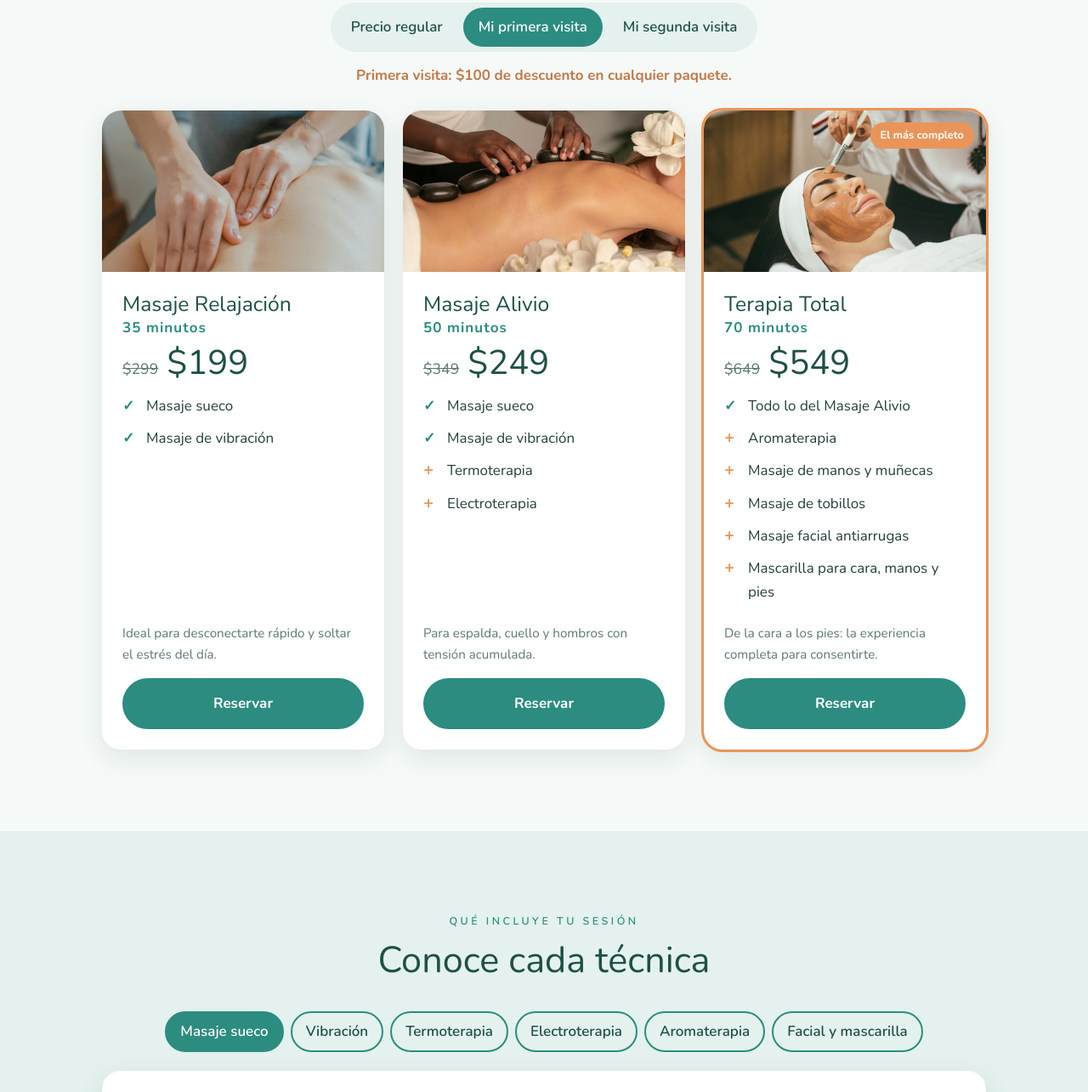
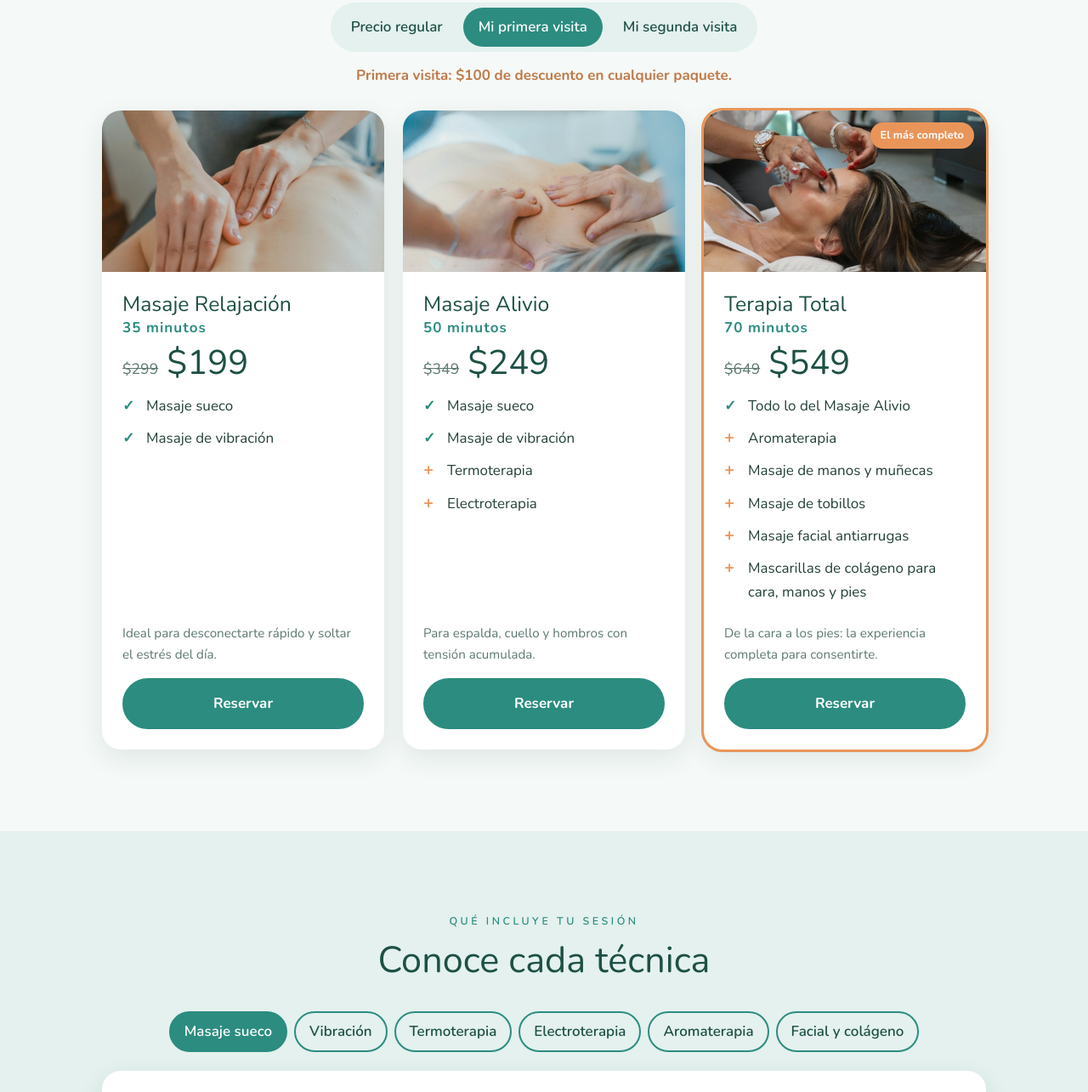
Before and after one commit to Poolx1/pagina-de-masajes, a plain HTML site: page index.html in a window 1280 px wide. Shown: the part 2999-4284 px from the top of the page at 85% size. Drawn offline with nearby package versions, Linux system fonts and the light colour scheme.

Commit message:
Actualizar WhatsApp, corregir imágenes y textos de vibración y colágeno
Co-Authored-By: Claude Sonnet 5.5 <noreply@anthropic.com>
Claude-Session: https://claude.ai/code/session_01WAvu8gWTcuznN6QFE25aCg

```diff
--- a/index.html
+++ b/index.html
@@ -135,7 +135,7 @@
           </div>
         </article>
         <article class="plan reveal" data-id="alivio" data-name="Masaje Alivio" data-base="349">
-          <img src="assets/alivio.jpg" alt="Termoterapia con piedras calientes en la espalda" loading="lazy" width="1000" height="667">
+          <img src="assets/cuello.jpg" alt="Masaje en cuello y hombros" loading="lazy" width="1000" height="667">
           <div class="plan-body">
             <h3>Masaje Alivio</h3>
             <p class="time">50 minutos</p>
@@ -152,7 +152,7 @@
         </article>
         <article class="plan star reveal" data-id="total" data-name="Terapia Total" data-base="649">
           <span class="tag">El más completo</span>
-          <img src="assets/total.jpg" alt="Aplicación de mascarilla facial" loading="lazy" width="1000" height="667">
+          <img src="assets/facial.jpg" alt="Masaje facial" loading="lazy" width="1000" height="667">
           <div class="plan-body">
             <h3>Terapia Total</h3>
             <p class="time">70 minutos</p>
@@ -163,7 +163,7 @@
               <li class="plus">Masaje de manos y muñecas</li>
               <li class="plus">Masaje de tobillos</li>
               <li class="plus">Masaje facial antiarrugas</li>
-              <li class="plus">Mascarilla para cara, manos y pies</li>
+              <li class="plus">Mascarillas de colágeno para cara, manos y pies</li>
             </ul>
             <p class="for">De la cara a los pies: la experiencia completa para consentirte.</p>
             <a class="btn block">Reservar</a>
@@ -186,10 +186,11 @@
             <button role="tab" data-tab="termo">Termoterapia</button>
             <button role="tab" data-tab="electro">Electroterapia</button>
             <button role="tab" data-tab="aroma">Aromaterapia</button>
-            <button role="tab" data-tab="facial">Facial y mascarilla</button>
+            <button role="tab" data-tab="facial">Facial y colágeno</button>
           </div>
           <div class="tab-panel">
             <img id="tabImg" src="assets/cuello.jpg" alt="" loading="lazy" width="1000" height="667">
+            <div class="tab-icon" id="tabIcon" hidden aria-hidden="true"></div>
             <div>
               <h3 id="tabTitle"></h3>
               <p id="tabText"></p>
@@ -257,7 +258,7 @@
     <img src="assets/logo.svg" alt="" width="48" height="48">
     <p><b>Alivio Terapia Corporal</b> · Un break al estrés</p>
     <p>Apertura próximamente en Jonacatepec, Morelos</p>
-    <p>Atención solo con cita · WhatsApp <a data-wa="Hola, quiero información de Alivio Terapia Corporal.">735 145 3373</a></p>
+    <p>Atención solo con cita · WhatsApp <a data-wa="Hola, quiero información de Alivio Terapia Corporal.">735 138 8291</a></p>
     <p class="tiny">© <span id="year"></span> Alivio Terapia Corporal. Fotos de Unsplash.</p>
   </footer>
 
--- a/script.js
+++ b/script.js
@@ -1,5 +1,5 @@
 // Número de WhatsApp: código de país (52 = México) + número, sin espacios.
-const WHATSAPP = "527351453373";
+const WHATSAPP = "527351388291";
 
 document.documentElement.classList.add("js");
 const $ = (s, el = document) => el.querySelector(s);
@@ -75,21 +75,22 @@ $("#quizOpts").addEventListener("change", updateQuiz);
 
 /* Técnicas */
 const tech = {
-  sueco: ["Masaje sueco", "La técnica clásica de relajación: movimientos largos y suaves, amasamiento y círculos sobre los músculos. Ayuda a soltar la tensión y a calmar el cuerpo y la mente.", "Incluido en los tres paquetes", "assets/cuello.jpg"],
-  vibra: ["Masaje de vibración", "Vibración aplicada sobre los músculos para ayudar a relajarlos y dar una sensación de descanso profundo en las zonas más cargadas.", "Incluido en los tres paquetes", "assets/relajacion.jpg"],
-  termo: ["Termoterapia", "Aplicación de calor sobre la zona tensa. El calor relaja el músculo, da una sensación de alivio y lo prepara para un masaje más efectivo.", "Incluido en Masaje Alivio y Terapia Total", "assets/alivio.jpg"],
-  electro: ["Electroterapia", "Estímulos eléctricos suaves sobre zonas con tensión o molestia. Se siente como un hormigueo y ayuda a relajar el músculo. No se aplica a personas con marcapasos.", "Incluido en Masaje Alivio y Terapia Total", "assets/hero.jpg"],
-  aroma: ["Aromaterapia", "Aceites con aromas que acompañan la sesión para crear un ambiente de calma y ayudarte a desconectar por completo.", "Incluido en Terapia Total", "assets/aroma.jpg"],
-  facial: ["Masaje facial y mascarilla", "Masaje facial antiarrugas que relaja los músculos del rostro, más mascarilla para cara, manos y pies. Sales con la piel fresca y expresión descansada.", "Incluido en Terapia Total", "assets/total.jpg"],
+  sueco: ["Masaje sueco", "La técnica clásica de relajación: movimientos largos y suaves, amasamiento y círculos sobre los músculos. Ayuda a soltar la tensión y a calmar el cuerpo y la mente.", "Incluido en los tres paquetes", "assets/cuello.jpg", "💆"],
+  vibra: ["Masaje de vibración", "Se realiza con un aparato vibrador que da pequeños golpes sobre el cuerpo. Ayuda a relajar los músculos y a soltar las zonas más cargadas.", "Incluido en los tres paquetes", null, "〰️"],
+  termo: ["Termoterapia", "Aplicación de calor sobre la zona tensa. El calor relaja el músculo, da una sensación de alivio y lo prepara para un masaje más efectivo.", "Incluido en Masaje Alivio y Terapia Total", null, "🔥"],
+  electro: ["Electroterapia", "Estímulos eléctricos suaves sobre zonas con tensión o molestia. Se siente como un hormigueo y ayuda a relajar el músculo. No se aplica a personas con marcapasos.", "Incluido en Masaje Alivio y Terapia Total", null, "⚡"],
+  aroma: ["Aromaterapia", "Aceites con aromas que acompañan la sesión para crear un ambiente de calma y ayudarte a desconectar por completo.", "Incluido en Terapia Total", "assets/aroma.jpg", "🌸"],
+  facial: ["Masaje facial y mascarilla de colágeno", "Masaje facial antiarrugas que relaja los músculos del rostro, más mascarillas de colágeno para cara, manos y pies. Sales con la piel fresca y expresión descansada.", "Incluido en Terapia Total", "assets/facial.jpg", "✨"],
 };
 function setTab(key) {
-  const [title, text, inc, img] = tech[key];
+  const [title, text, inc, img, icon] = tech[key];
   $$(".tab-btns button").forEach((b) => b.classList.toggle("on", b.dataset.tab === key));
   $("#tabTitle").textContent = title;
   $("#tabText").textContent = text;
   $("#tabIn").textContent = inc;
-  $("#tabImg").src = img;
-  $("#tabImg").alt = title;
+  const pic = $("#tabImg"), ico = $("#tabIcon");
+  pic.hidden = !img; ico.hidden = !!img;
+  if (img) { pic.src = img; pic.alt = title; } else { ico.textContent = icon; }
   const panel = $(".tab-panel");
   panel.classList.remove("swap");
   void panel.offsetWidth;
--- a/styles.css
+++ b/styles.css
@@ -184,3 +184,7 @@ footer a{color:#fff;cursor:pointer}
 .soon{background:var(--green);color:#fff;text-align:center;font-size:.92rem;padding:8px 12px}
 .opening{display:inline-block;background:var(--orange);color:#fff;font-weight:700;padding:6px 16px;border-radius:999px;font-size:.9rem;margin:0 0 1em;animation:pulse-o 2.4s infinite}
 @keyframes pulse-o{50%{transform:scale(1.04)}}
+
+.tab-icon{height:280px;border-radius:16px;display:grid;place-items:center;font-size:5rem;background:linear-gradient(135deg,var(--mint),#fff 60%,#fbe6d6)}
+.tab-panel img[hidden],.tab-icon[hidden]{display:none}
+@media(max-width:720px){.tab-icon{height:160px}}
```
Also changed, not shown: assets/facial.jpg (added).
